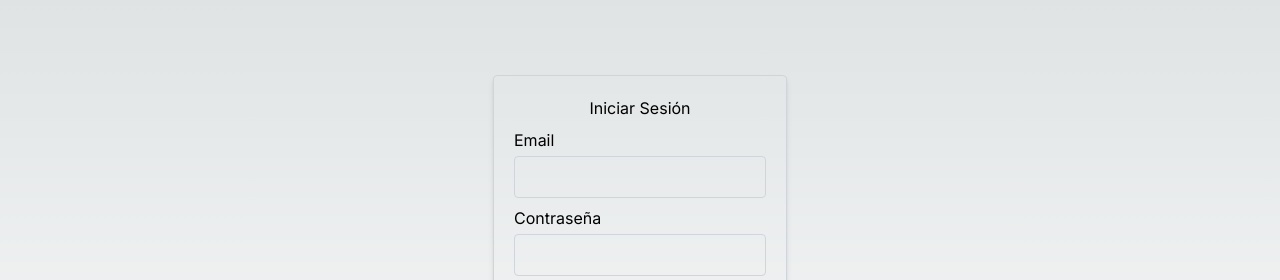
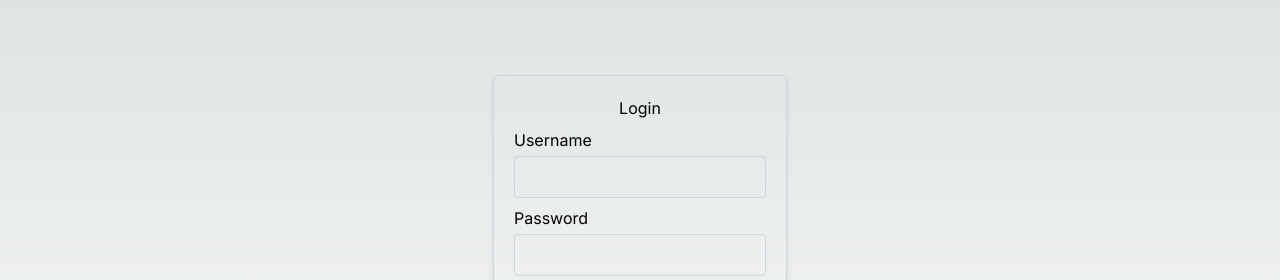
Before and after one commit to naske777/TGAweb-next, a Next.js app: page /login in a window 1280 px wide. Shown: the part 184-464 px from the top of the page. Built offline with nearby package versions, Linux system fonts and the light colour scheme.

Commit message:
chore: Update login page labels and input names

```diff
--- a/src/app/(auth)/login/page.js
+++ b/src/app/(auth)/login/page.js
@@ -4,25 +4,25 @@ import { authenticate } from "@/app/lib/actions";
 export default function Login() {
   return (
     <main className=" m-auto w-fit p-5 border border-gray-300 rounded shadow-md">
-      <h1 className="text-center">Iniciar Sesión</h1>
+      <h1 className="text-center">Login</h1>
       <form action={authenticate}>
         <fieldset className="space-y-2 mb-5">
           <legend className="sr-only">Login information</legend>
           <div>
-            <label htmlFor="email" className="block mb-1 ">
-              Email
+            <label htmlFor="username" className="block mb-1 ">
+              Username
             </label>
             <input
-              type="email"
-              id="email"
-              name="email"
+              type="text"
+              id="username"
+              name="username"
               required
               className="w-full p-2 border border-gray-300 rounded bg-transparent"
             />
           </div>
           <div>
             <label htmlFor="password" className="block mb-1">
-              Contraseña
+              Password
             </label>
             <input
               type="password"
--- a/src/app/lib/actions.js
+++ b/src/app/lib/actions.js
@@ -40,7 +40,7 @@ async function signIn(method, formData) {
   await new Promise((resolve) => setTimeout(resolve, 1000));
   // Check if the formData contains the valid username and password
   if (
-    formData.get("email") === "admin@admin" &&
+    formData.get("username") === "admin" &&
     formData.get("password") === "admin"
   ) {
     return { status: "success", message: "User authenticated." };
```
Lines whose indentation alone changed are shown as unchanged.
